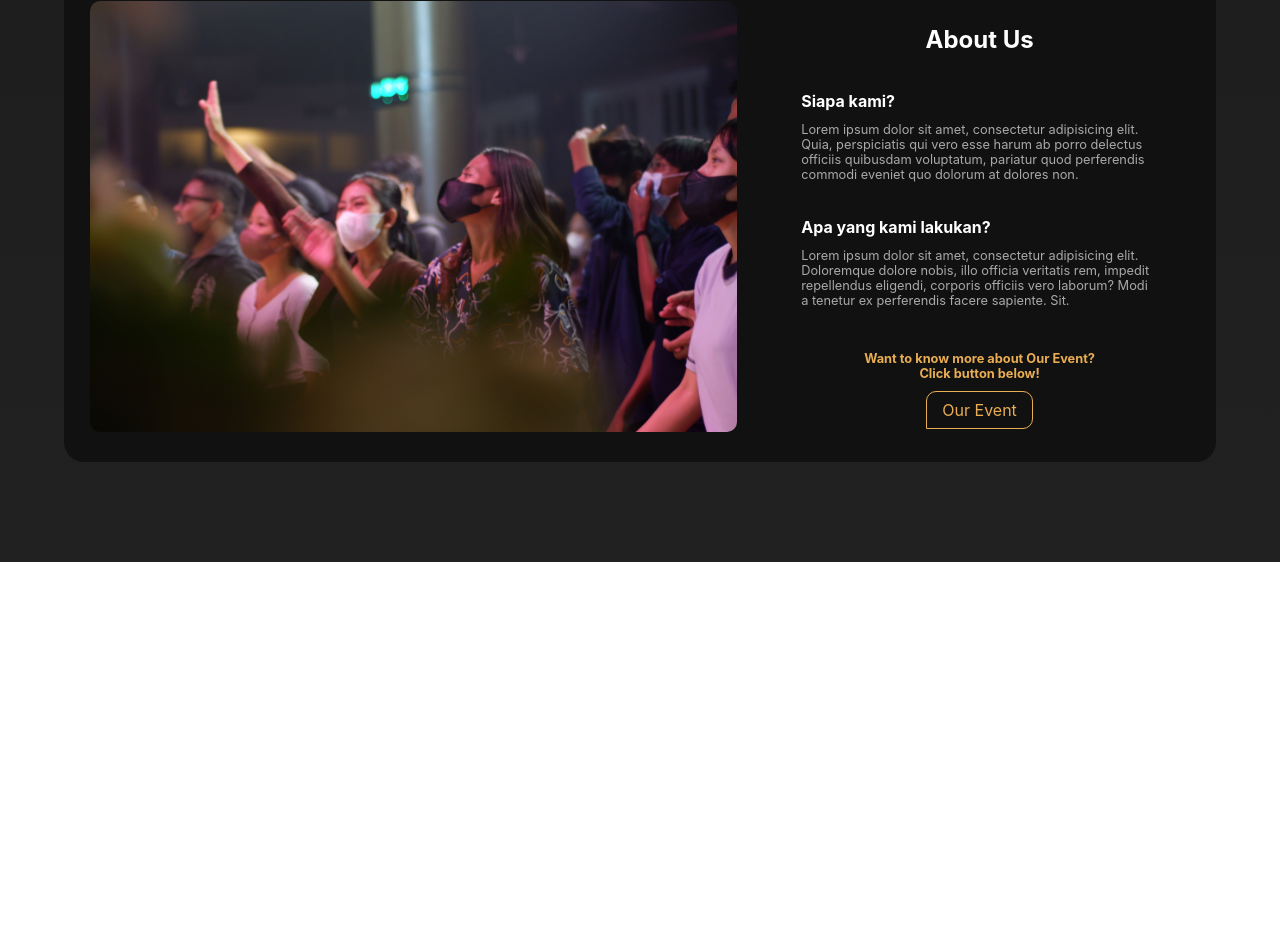
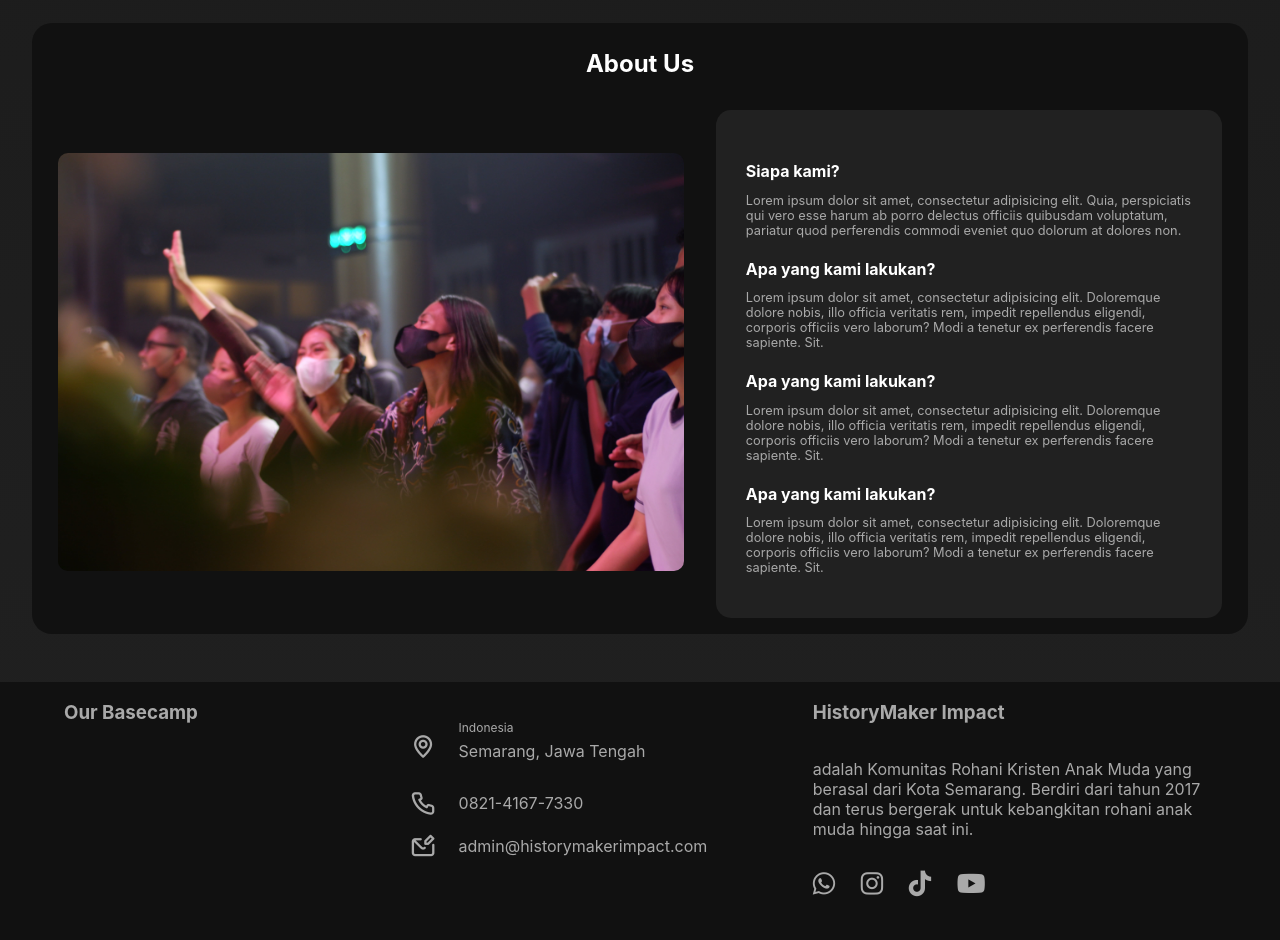
Before and after one commit to RonaldoWidiantoSiswoyo/hmi-web, a Next.js app: page / in a window 1280 px wide. Shown: the part 895-1835 px from the top of the page. Before the commit the page ends 1457 px from the top, so only its background shows below. Built offline with nearby package versions, Linux system fonts and the light colour scheme; grey boxes are pictures that could not be loaded.

Commit message:
balbal commit

```diff
--- a/components/About/About.module.css
+++ b/components/About/About.module.css
@@ -1,22 +1,30 @@
 .container__about {
-  /* width: 100vw; */
-  /* height: auto; */
-  /* margin: 100px 0px; */
-  margin-bottom: 100px;
+  width: 100%;
   display: flex;
+  flex-direction: column;
   justify-content: center;
   align-items: center;
+  /* background-color: #111; */
+}
+.about {
+  background-color: #111;
+  margin: 3em 0em;
+  border-radius: 20px;
+  display: flex;
+  flex-direction: column;
+  justify-content: center;
+  align-items: center;
+  width: 95%;
 }
 .section {
-  width: 90%;
+  padding: 0px 10px;
+  width: 100%;
   height: auto;
-  background-color: #111111;
   border-radius: 20px;
   display: flex;
-  padding: 10px;
 }
 .about__left-section {
-  width: 60%;
+  width: 55%;
   height: auto;
   display: flex;
   justify-content: center;
@@ -24,16 +32,26 @@
   padding: 1em 1em;
 }
 .about__right-section {
-  width: 40%;
+  width: 45%;
   height: auto;
-  padding: 1em 3em;
+  padding: 1em;
   display: flex;
   flex-direction: column;
   justify-content: center;
   align-items: center;
 }
+.section__desc {
+  height: auto;
+  width: 100%;
+  border-radius: 15px;
+  background-color: #212121;
+  padding: 30px;
+}
+/* .about__sub {
+} */
 .about__title {
   font-size: 1.5rem;
+  padding-top: 10px;
 }
 .about__description {
   margin-top: -10px;
@@ -74,7 +92,7 @@
   color: rgb(232, 147, 20);
 }
 .button__scroll-icon {
-  margin-top: 10px;
+  margin-top: 20px;
   padding: 8px 15px;
   border-radius: 10px 10px 10px 0px;
   color: rgb(233, 173, 83);
@@ -87,17 +105,19 @@
   color: white;
   background-color: rgb(232, 147, 20);
 }
-/* @keyframes icon {
-  0% {
-    transform: translateY(-3px);
+
+@media screen and (max-width: 960px) {
+  .about__left-section,
+  .about__right-section {
+    padding: 0;
   }
-  100% {
-    transform: translateY(3px);
+  .section {
+    padding: 0em 1em;
   }
-  0% {
-    transform: translateY(-3px);
+  .section__desc {
+    padding: 1em;
   }
-} */
+}
 @media screen and (max-width: 768px) {
   .section {
     flex-direction: column;
--- a/components/About/index.tsx
+++ b/components/About/index.tsx
@@ -8,6 +8,8 @@ SwiperCore.use([Autoplay]);
 export default function About() {
   return (
     <div className={styles["container__about"]} id="about">
+      <div className={styles.about}>
+        <h1 className={styles["about__title"]}>About Us</h1>
         <div className={styles.section}>
           <div className={styles["about__left-section"]}>
             <Swiper
@@ -98,17 +100,17 @@ export default function About() {
             </Swiper>
           </div>
           <div className={styles["about__right-section"]}>
-          <h1 className={styles["about__title"]}>About Us</h1>
-          <div>
+            <div className={styles["section__desc"]}>
+              <div className={styles["about__sub"]}>
                 <h4>Siapa kami?</h4>
                 <p className={styles["about__description"]}>
-              Lorem ipsum dolor sit amet, consectetur adipisicing elit. Quia,
-              perspiciatis qui vero esse harum ab porro delectus officiis
-              quibusdam voluptatum, pariatur quod perferendis commodi eveniet
-              quo dolorum at dolores non.
+                  Lorem ipsum dolor sit amet, consectetur adipisicing elit.
+                  Quia, perspiciatis qui vero esse harum ab porro delectus
+                  officiis quibusdam voluptatum, pariatur quod perferendis
+                  commodi eveniet quo dolorum at dolores non.
                 </p>
               </div>
-          <div>
+              <div className={styles["about__sub"]}>
                 <h4>Apa yang kami lakukan?</h4>
                 <p className={styles["about__description"]}>
                   Lorem ipsum dolor sit amet, consectetur adipisicing elit.
@@ -117,16 +119,36 @@ export default function About() {
                   tenetur ex perferendis facere sapiente. Sit.
                 </p>
               </div>
-          <div className={styles["about__button"]}>
+              <div className={styles["about__sub"]}>
+                <h4>Apa yang kami lakukan?</h4>
+                <p className={styles["about__description"]}>
+                  Lorem ipsum dolor sit amet, consectetur adipisicing elit.
+                  Doloremque dolore nobis, illo officia veritatis rem, impedit
+                  repellendus eligendi, corporis officiis vero laborum? Modi a
+                  tenetur ex perferendis facere sapiente. Sit.
+                </p>
+              </div>
+              <div className={styles["about__sub"]}>
+                <h4>Apa yang kami lakukan?</h4>
+                <p className={styles["about__description"]}>
+                  Lorem ipsum dolor sit amet, consectetur adipisicing elit.
+                  Doloremque dolore nobis, illo officia veritatis rem, impedit
+                  repellendus eligendi, corporis officiis vero laborum? Modi a
+                  tenetur ex perferendis facere sapiente. Sit.
+                </p>
+              </div>
+              {/* <div className={styles["about__button"]}>
               <a href="#event" className={styles["button__scroll-desc"]}>
                 Want to know more about Our Event?
                 <br />
                 Click button below!
               </a>
+            </div> */}
+              {/* <a href="#" className={styles["button__scroll-icon"]}>
+              More about us
+            </a> */}
             </div>
-          <a href="#" className={styles["button__scroll-icon"]}>
-            Our Event
-          </a>
+          </div>
         </div>
       </div>
     </div>
--- /dev/null
+++ b/components/Footer/Footer.module.css
@@ -0,0 +1,125 @@
+.footer {
+  display: flex;
+  justify-content: center;
+  align-items: center;
+  background-color: #111;
+  margin-bottom: 60px;
+}
+.footer,
+.footer__first,
+.footer__second {
+  width: 100%;
+  height: auto;
+  color: darkgray;
+}
+.footer__container {
+  width: 90%;
+}
+.footer__first {
+  display: flex;
+}
+.footer__location {
+  width: 30%;
+}
+
+.footer__contact {
+  width: 35%;
+  display: flex;
+  flex-direction: column;
+  justify-content: center;
+}
+.footer__social {
+  width: 35%;
+  display: flex;
+  flex-direction: column;
+  justify-content: center;
+}
+.footer__address,
+.footer__phone,
+.footer__email {
+  display: flex;
+  align-items: center;
+}
+.gmaps {
+  border: none;
+  border-radius: 10px;
+}
+.footer__contact i {
+  font-size: 1.7rem;
+  margin-right: 0.8em;
+}
+.footer__address-country {
+  font-size: 12px;
+}
+.footer__address-city {
+  margin-top: 5px;
+}
+.footer__social-media {
+  margin-top: 1em;
+}
+.footer__social-media i {
+  margin-right: 1em;
+  font-size: 1.6rem;
+}
+.footer__social-media i:hover {
+  color: rgb(206, 155, 18);
+  cursor: pointer;
+}
+.footer__second {
+  display: flex;
+  align-items: center;
+  justify-content: center;
+  font-size: 14px;
+  margin-top: 2em;
+}
+@media screen and (max-width: 960px) {
+  .footer__location-title {
+    font-size: 1rem;
+  }
+  .gmaps {
+    width: 200px;
+    height: 100px;
+  }
+  .footer__contact i {
+    font-size: 1rem;
+  }
+  .footer__address-country {
+    font-size: 9px;
+  }
+  .footer__address-city {
+    margin-top: 0px;
+  }
+  .footer__address p,
+  .footer__phone p,
+  .footer__email a {
+    font-size: 12px;
+  }
+  .footer__social-hmi {
+    font-size: 1rem;
+  }
+  .footer__social-description {
+    font-size: 12px;
+    margin-top: 0;
+  }
+  .footer__second {
+    font-size: 12px;
+  }
+  .footer__social-media {
+    margin-top: 0;
+  }
+  .footer__social-media i {
+    font-size: 1.2rem;
+  }
+}
+@media screen and (max-width: 768px) {
+  .footer__first {
+    flex-direction: column;
+    align-items: center;
+  }
+  .footer__contact,
+  .footer__location,
+  .footer__social {
+    width: 100%;
+    margin-top: 30px;
+  }
+}
--- /dev/null
+++ b/components/Footer/index.tsx
@@ -0,0 +1,60 @@
+import styles from "./Footer.module.css";
+
+export default function Footer() {
+  return (
+    <div className={styles.footer}>
+      <div className={styles["footer__container"]}>
+        <div className={styles["footer__first"]}>
+          <div className={styles["footer__location"]}>
+            <h3 className={styles["footer__location-title"]}>Our Basecamp</h3>
+            <iframe
+              src="https://www.google.com/maps/embed?pb=!1m14!1m8!1m3!1d15841.765186101597!2d110.411253!3d-6.9571570000000005!3m2!1i1024!2i768!4f13.1!3m3!1m2!1s0x0%3A0xf4c634696d37ff96!2sEagle%20School!5e0!3m2!1sid!2sid!4v1667140809186!5m2!1sid!2sid"
+              width="300"
+              height="150"
+              loading="lazy"
+              className={styles.gmaps}
+            ></iframe>
+          </div>
+          <div className={styles["footer__contact"]}>
+            <div className={styles["footer__address"]}>
+              <i className="uil uil-map-marker"></i>
+              <div>
+                <a className={styles["footer__address-country"]}>Indonesia</a>
+                <p className={styles["footer__address-city"]}>
+                  Semarang, Jawa Tengah
+                </p>
+              </div>
+            </div>
+            <div className={styles["footer__phone"]}>
+              <i className="uil uil-phone"></i>
+              <p>0821-4167-7330</p>
+            </div>
+            <div className={styles["footer__email"]}>
+              <i className="uil uil-envelope-edit"></i>
+              <a>admin@historymakerimpact.com</a>
+            </div>
+          </div>
+          <div className={styles["footer__social"]}>
+            <h3 className={styles["footer__social-hmi"]}>
+              HistoryMaker Impact
+            </h3>
+            <p className={styles["footer__social-description"]}>
+              adalah Komunitas Rohani Kristen Anak Muda yang berasal dari Kota
+              Semarang. Berdiri dari tahun 2017 dan terus bergerak untuk
+              kebangkitan rohani anak muda hingga saat ini.
+            </p>
+            <div className={styles["footer__social-media"]}>
+              <i className="fa-brands fa-whatsapp"></i>
+              <i className="fa-brands fa-instagram"></i>
+              <i className="fa-brands fa-tiktok"></i>
+              <i className="fa-brands fa-youtube"></i>
+            </div>
+          </div>
+        </div>
+        <div className={styles["footer__second"]}>
+          <p>Copyright © 2022 HistoryMaker Impact. All Rights Reserved</p>
+        </div>
+      </div>
+    </div>
+  );
+}
--- a/components/Home/Myhome.module.css
+++ b/components/Home/Myhome.module.css
@@ -99,6 +99,31 @@
     transform: translateY(-3px);
   }
 }
+@media screen and (max-width: 980px) {
+  .right__section {
+    padding: 0px 50px;
+  }
+  .right__section-title {
+    font-size: 2.5rem;
+  }
+  .right__section-description {
+    font-size: 0.8rem;
+  }
+  .community__image {
+    width: 350px;
+  }
+  .button__join {
+    font-size: 0.8rem;
+    width: 130px;
+  }
+  .button__scroll {
+    width: 150px;
+    border: none;
+  }
+  .button__scroll-desc {
+    font-size: 0.8rem;
+  }
+}
 @media screen and (max-width: 768px) {
   .container {
     margin-top: 0;
--- a/package.json
+++ b/package.json
@@ -9,6 +9,9 @@
     "lint": "next lint"
   },
   "dependencies": {
+    "@fortawesome/fontawesome-svg-core": "^6.2.0",
+    "@fortawesome/free-regular-svg-icons": "^6.2.0",
+    "@fortawesome/free-solid-svg-icons": "^6.2.0",
     "next": "12.3.1",
     "prod": "^1.0.1",
     "react": "18.2.0",
--- a/pages/index.tsx
+++ b/pages/index.tsx
@@ -1,6 +1,7 @@
 import type { NextPage } from "next";
 import Head from "next/head";
 import About from "../components/About";
+import Footer from "../components/Footer";
 import Header from "../components/Header";
 import MyHome from "../components/Home";
 
@@ -13,12 +14,17 @@ const Home: NextPage = () => {
         <link rel="icon" href="/hm.png" />
         <link
           rel="stylesheet"
+          href="https://cdnjs.cloudflare.com/ajax/libs/font-awesome/6.2.0/css/all.min.css"
+        />
+        <link
+          rel="stylesheet"
           href="https://unicons.iconscout.com/release/v4.0.0/css/line.css"
         ></link>
       </Head>
       <Header />
       <MyHome />
       <About />
+      <Footer />
     </div>
   );
 };
--- a/styles/globals.css
+++ b/styles/globals.css
@@ -58,6 +58,20 @@ a {
      */
     background: linear-gradient(to bottom, #191919, #212121);
   }
+}
+@media screen and (max-width: 980px) {
+  .navlink_container a {
+    font-size: 0.7rem;
+  }
+  .navbar_item {
+    padding: 0px 10px;
+  }
+  .title {
+    font-size: 1rem;
+  }
+  /* .image {
+    width: 25%;
+  } */
 }
 @media screen and (max-width: 768px) {
   .navlink {
```
Also changed, not shown: 1 other file (tests, documents, lock files or other folders). Lines whose indentation alone changed are shown as unchanged.
